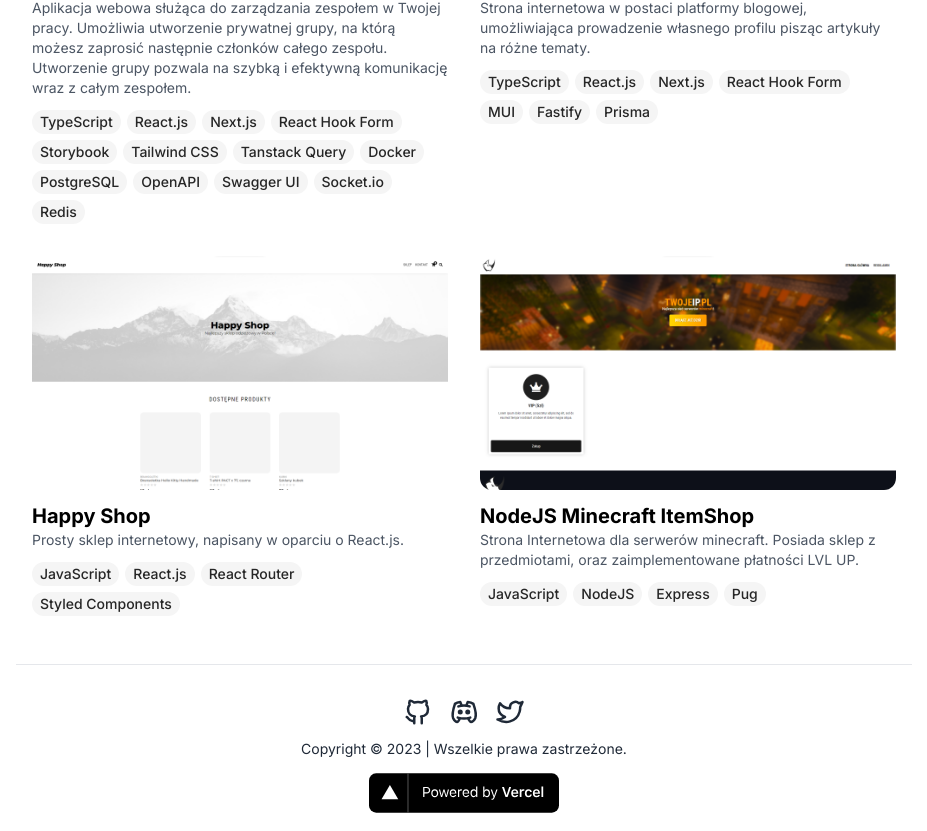
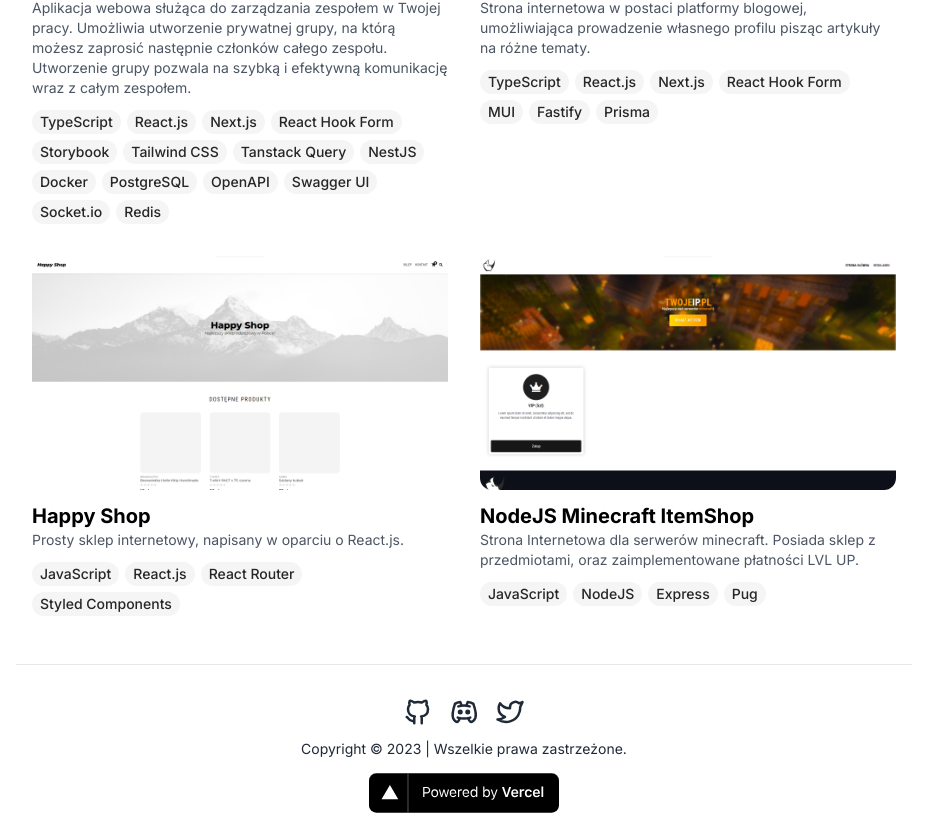
Before and after one commit to AdiPol1359/adipol.dev, a Next.js app: page /projekty in a window 1280 px wide. Shown: the part 1015-1846 px from the top of the page, without its empty margins (176-1103 px from the left). Built offline with nearby package versions, Linux system fonts and the light colour scheme.

Commit message:
feat: add missing technology

```diff
--- a/src/data/projects.ts
+++ b/src/data/projects.ts
@@ -66,6 +66,7 @@ export const projects: Project[] = [
 			'Storybook',
 			'Tailwind CSS',
 			'Tanstack Query',
+			'NestJS',
 			'Docker',
 			'PostgreSQL',
 			'OpenAPI',
```
